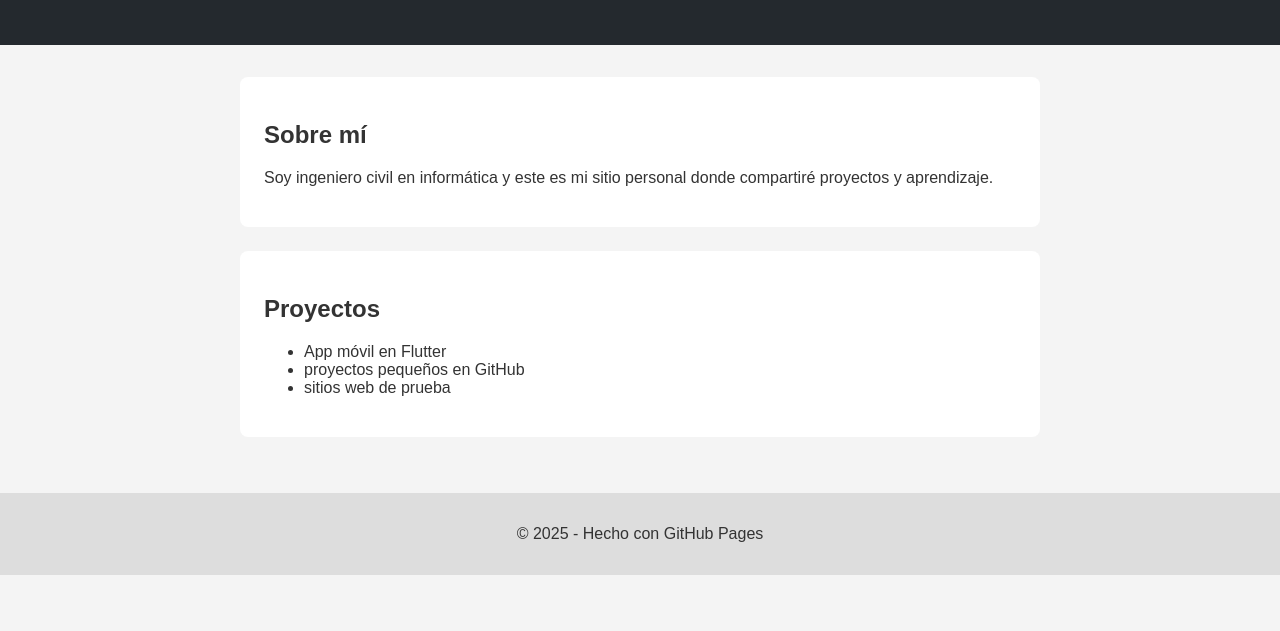
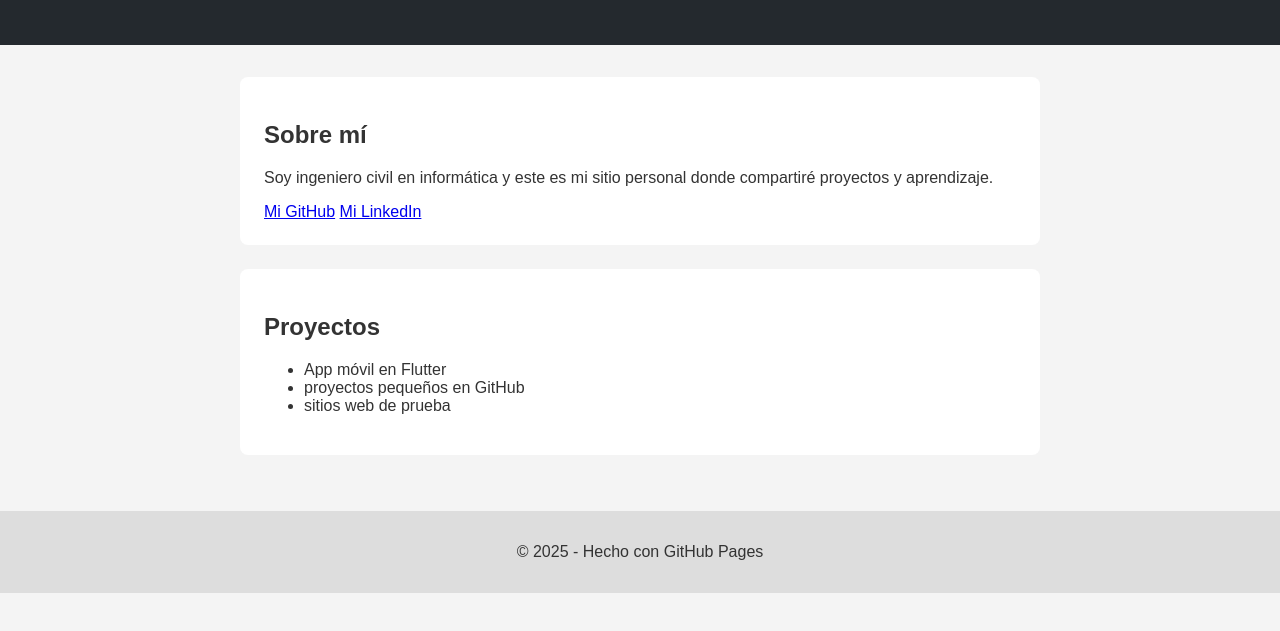
Before and after one commit to cristobalO19/MiPortafolioPublic, a plain HTML site: page index.html in a window 1280 px wide. Shown: the part 133-764 px from the top of the page. Drawn offline with Linux system fonts and the light colour scheme.

Commit message:
links de github y linkdn agregados

```diff
--- a/index.html
+++ b/index.html
@@ -20,6 +20,8 @@
                 Soy ingeniero civil en informática y este es mi sitio personal
                 donde compartiré proyectos y aprendizaje.
             </p>
+            <a href="https://github.com/cristobalO19">Mi GitHub</a>
+            <a href="https://www.linkedin.com/in/cristobal-alejandro-oyarzun-rios-599369237/">Mi LinkedIn</a>
         </section>
 
         <section>
```
